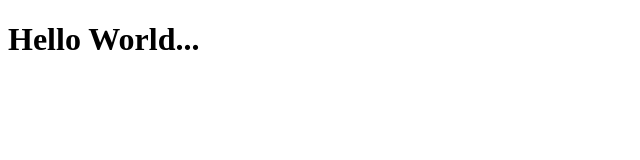
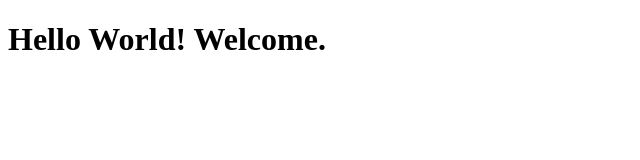
Before and after one commit to kiranmaai0601/coursera-test, a plain HTML site: page index.html in a window 1280 px wide. Shown: the whole page, without its empty margins (0-640 px from the left). Drawn offline with Linux system fonts and the light colour scheme.

Commit message:
Slight Changes are made in this file...

```diff
--- a/index.html
+++ b/index.html
@@ -5,6 +5,6 @@
 	<title>Hello World!</title>
 </head>
 <body>
-	<h1>Hello World...</h1>
+	<h1>Hello World! Welcome.</h1>
 </body>
 </html>
```
